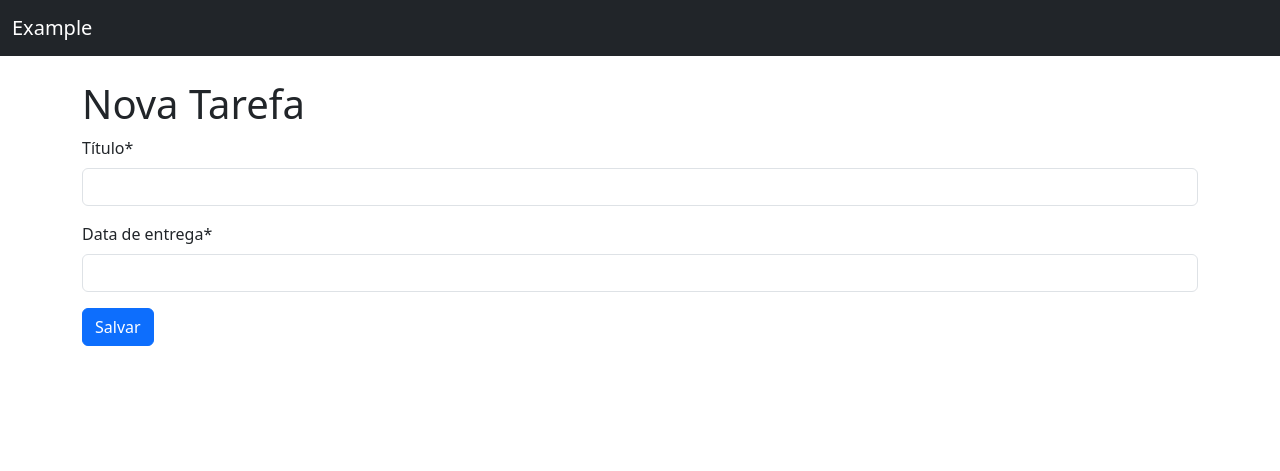
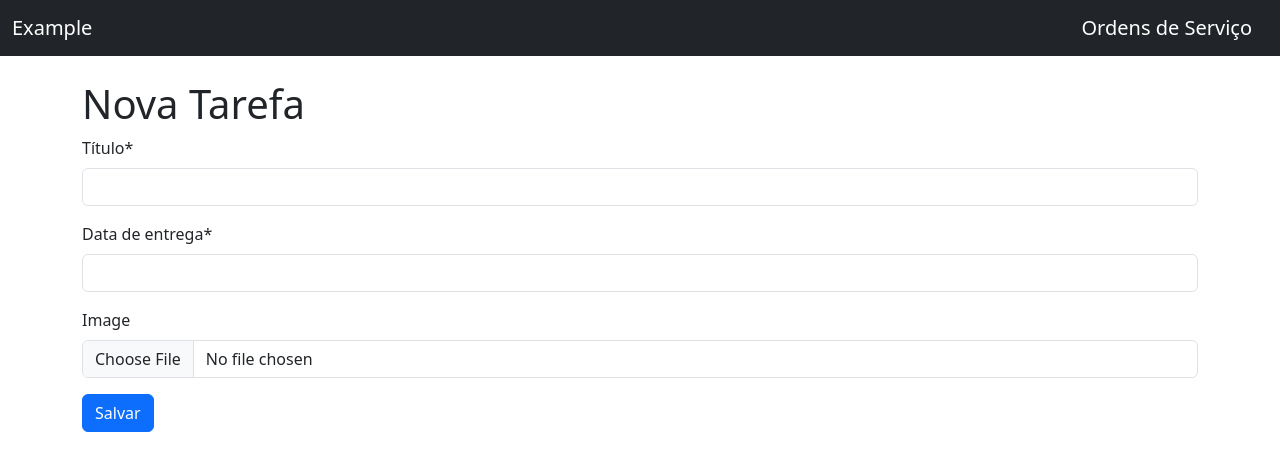
Before and after one commit to joaoobx/datadomus, a Django app: page /example/create in a window 1280 px wide. Shown: the top 471 px of the page. Run offline with Django 4.2, Linux system fonts and the light colour scheme; some libraries are stand-ins or nearby versions.

Commit message:
Image upload implementation

```diff
--- a/example/models.py
+++ b/example/models.py
@@ -9,6 +9,7 @@ class Example(models.Model):
     )
     created_at = models.DateTimeField(auto_now_add=True, null=False, blank=False)
     deadline = models.DateField(verbose_name="Data de entrega", null=False, blank=False)
+    image = models.ImageField(null=True, blank=True, upload_to="images/")
     finished_at = models.DateField(null=True)
 
     class Meta:
--- a/example/templates/base.html
+++ b/example/templates/base.html
@@ -12,6 +12,7 @@
     <nav class="navbar bg-dark mb-4" data-bs-theme="dark">
         <div class="container-fluid">
             <a class="navbar-brand" href="{% url 'example_list' %}">Example</a>
+            <a class="navbar-brand" href="{% url 'example_list' %}">Ordens de Serviço</a>
         </div>
     </nav>
 
--- a/example/templates/example/example_form.html
+++ b/example/templates/example/example_form.html
@@ -16,7 +16,7 @@
     <h1>Nova Tarefa</h1>
   {% endif %}
 
-  <form method="POST">
+  <form method="POST" enctype="multipart/form-data">
     {% csrf_token %}
 
     {{ form|crispy }}
--- a/example/templates/example/example_list.html
+++ b/example/templates/example/example_list.html
@@ -15,6 +15,7 @@
                 <th scope="col">Título</th>
                 <th scope="col">Críado em</th>
                 <th scope="col">Data de entrega</th>
+                <th scope="col">Imagem</th>
                 <th scope="col">Finalizado em</th>
                 <th scope="col">Ações</th>
             </tr>
@@ -26,6 +27,7 @@
                         <td>{{ example.title }}</td>
                         <td>{{ example.created_at }}</td>
                         <td>{{ example.deadline }}</td>
+                        <td><img src="{{ example.image.url }}" width=100></td>
                         <td>{{ example.finished_at|default:"-" }}</td>
                         <td>
                             <a
--- a/example/views.py
+++ b/example/views.py
@@ -18,12 +18,12 @@ def listAll(request):
 
 class ExampleCreateView(CreateView):
     model = Example
-    fields = ["title", "deadline"]
+    fields = ["title", "deadline", "image"]
     success_url = reverse_lazy("example_list")
 
 class ExampleUpdateView(UpdateView):
     model = Example
-    fields = ["title", "deadline"]
+    fields = ["title", "deadline", "image"]
     success_url = reverse_lazy("example_list")
 
 class ExampleDeleteView(DeleteView):
--- a/requirements.txt
+++ b/requirements.txt
@@ -1,5 +1,6 @@
 dj-database-url==2.0.0
-Django==4.2.1
+Django==4.0.0
 python-decouple==3.8
 crispy-bootstrap5==0.7
 mysqlclient==2.2.4
+Pillow==10.3.0
--- a/setup/urls.py
+++ b/setup/urls.py
@@ -1,5 +1,7 @@
 from django.contrib import admin
 from django.urls import path, include
+from django.conf import settings
+from django.conf.urls.static import static
 
 from example import views
 from example.views import (
@@ -15,4 +17,4 @@ urlpatterns = [
     path('example/', include('example.urls')),
     path('', include('users.urls')),
     path('users/', include('django.contrib.auth.urls'))
-]
+]+ static(settings.MEDIA_URL, document_root=settings.MEDIA_ROOT)
```
Also changed, not shown: setup/settings.py (+7 -0 lines), example/migrations/0002_example_image.py (added), users/migrations/0002_alter_user_groups_alter_user_user_permissions.py (added).
